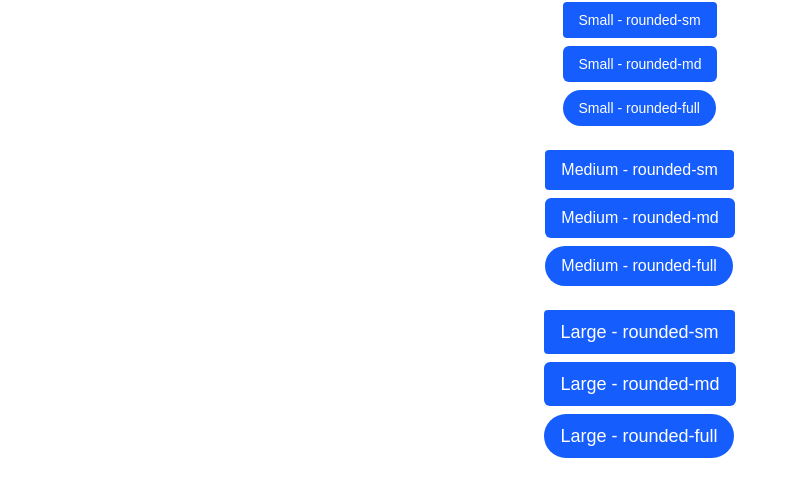
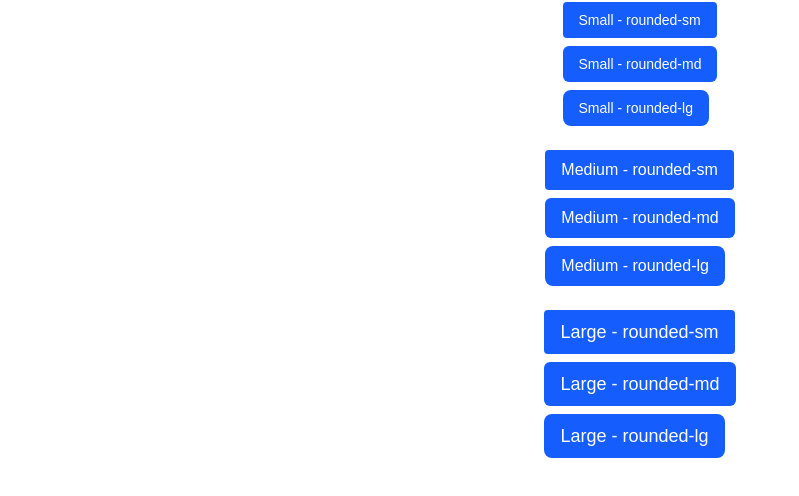
Before and after one commit to anathkantonda/alx-project-0x00-setup, a Next.js app in the folder alx-project-0x00/: page /landing in a window 1280 px wide. Shown: the part 656-1152 px from the top of the page, without its empty margins (0-799 px from the left). Built offline with nearby package versions, Linux system fonts and the light colour scheme.

Commit message:
error fix

```diff
--- a/alx-project-0x00/pages/index.tsx
+++ b/alx-project-0x00/pages/index.tsx
@@ -1,5 +1,11 @@
 import Image from "next/image";
 import { Geist, Geist_Mono } from "next/font/google";
+
+export interface ButtonProps {
+  title: string;
+  styles: string;
+  onClick?: () => void;
+}
 
 const geistSans = Geist({
   variable: "--font-geist-sans",
@@ -15,12 +21,6 @@
   title: string
 }
 
-export interface ButtonProps {
-  title: string;
-  styles: string; // Required according to the error
-  onClick?: () => void;
-}
-
 const Home: React.FC = () => {
   return (
     <main className="flex flex-col h-screen justify-center items-center text-4xl font-semibold">
--- a/alx-project-0x00/pages/landing.tsx
+++ b/alx-project-0x00/pages/landing.tsx
@@ -14,21 +14,21 @@
             <div className="flex flex-col items-start gap-2">
                 <Button title="Small - rounded-sm" styles="text-sm rounded-sm" />
                 <Button title="Small - rounded-md" styles="text-sm rounded-md" />
-                <Button title="Small - rounded-full" styles="text-sm rounded-full" />
+                <Button title="Small - rounded-lg" styles="text-sm rounded-lg" />
             </div>
 
             {/* Medium buttons */}
             <div className="flex flex-col items-start gap-2">
                 <Button title="Medium - rounded-sm" styles="text-base rounded-sm" />
                 <Button title="Medium - rounded-md" styles="text-base rounded-md" />
-                <Button title="Medium - rounded-full" styles="text-base rounded-full" />
+                <Button title="Medium - rounded-lg" styles="text-base rounded-lg" />
             </div>
 
             {/* Large buttons */}
             <div className="flex flex-col items-start gap-2">
                 <Button title="Large - rounded-sm" styles="text-lg rounded-sm" />
                 <Button title="Large - rounded-md" styles="text-lg rounded-md" />
-                <Button title="Large - rounded-full" styles="text-lg rounded-full" />
+                <Button title="Large - rounded-lg" styles="text-lg rounded-lg" />
             </div>
         </div>
     </>
```
